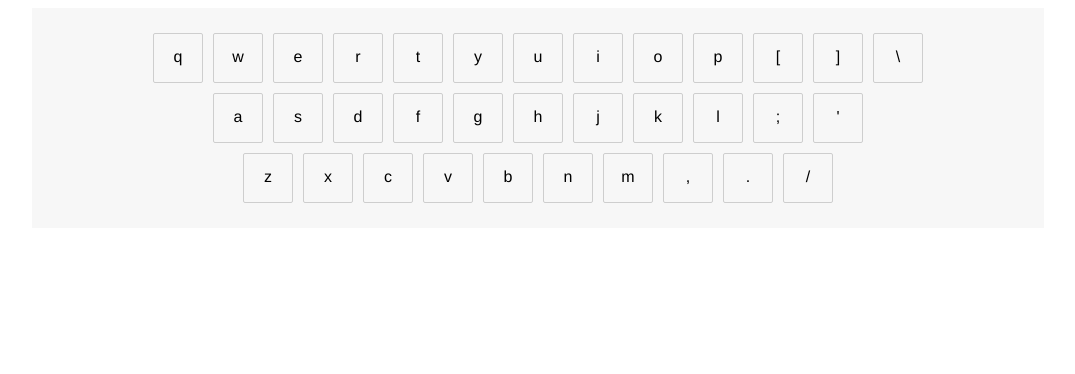
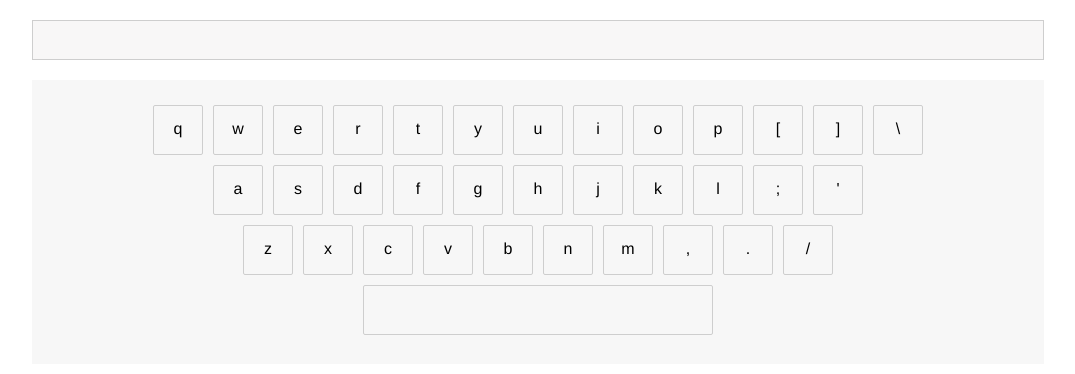
Before and after one commit to Barik85/Modul7-js-dz, a plain HTML site: page index.html in a window 1280 px wide. Shown: the whole page, without its empty margins (102-1177 px from the left). Drawn offline with Linux system fonts and the light colour scheme.

Commit message:
typing added

```diff
--- a/main.js
+++ b/main.js
@@ -22,6 +22,23 @@ const keyboard = {
         this.creatKeys(this.topRow, ROWS[0]);
         this.creatKeys(this.midlleRow, ROWS[1]);
         this.creatKeys(this.bottomRow, ROWS[2]);
+        const SPACE = document.createElement('div');
+        SPACE.classList.add('key');
+        SPACE.style.width = "350px";
+        SPACE.innerHTML = " ";
+        keyboard.appendChild(SPACE);
+        const TYPEAREA = document.createElement('pre');
+        TYPEAREA.classList.add('type-area');
+        keyboard.before(TYPEAREA);
+
+        const typing = (event) => {
+            let symbol = event.target.innerHTML;
+            if (event.target.classList.contains('key')){
+                TYPEAREA.textContent += symbol;
+
+            }
+        };
+        keyboard.addEventListener('click', typing);
     }
 }
 keyboard.creatLayout();
--- a/style.css
+++ b/style.css
@@ -8,29 +8,54 @@
     background-color: #f7f7f7;
     display: inline-block;
     margin: 5px;
-    box-sizing: border-box;
+    -webkit-box-sizing: border-box;
+            box-sizing: border-box;
     border: 1px solid #cecece;
     border-radius: 2px;
-    transition: all 200ms ease-in-out;
+    -webkit-transition: all 200ms ease-in-out;
+    transition: all 100ms ease-in-out;
     cursor: pointer;
 }
 .key:hover {
     background-color: #ffffff;
     -webkit-box-shadow: 0px 0px 7px 0px rgba(0,0,0,0.27);
-    -moz-box-shadow: 0px 0px 7px 0px rgba(0,0,0,0.27);
     box-shadow: 0px 0px 7px 0px rgba(0,0,0,0.27);
+}
+.key:active {
+    background-color: #000;
+    color: #fff;
+    -webkit-box-shadow: 0px 0px 2px 0px rgba(0,0,0,0.1);
+    box-shadow: 0px 0px 2px 0px rgba(0,0,0,0.1);
 }
 .keyboard {
     width: 80%;
     margin: 0 auto;
     background-color: #f7f7f7;
     text-align: center;
-    box-sizing: border-box;
+    -webkit-box-sizing: border-box;
+            box-sizing: border-box;
     padding: 20px;
 }
 .row {
+    display: -webkit-box;
+    display: -ms-flexbox;
     display: flex;
-    justify-content: center;
+    -webkit-box-pack: center;
+        -ms-flex-pack: center;
+            justify-content: center;
+}
+.type-area {
+    width: 80%;
+    min-height: 40px;
+    line-height: 40px;
+    margin: 20px auto;
+    background-color: #f8f7f7;
+    text-align: center;
+    -webkit-box-sizing: border-box;
+            box-sizing: border-box;
+    padding: 0 20px;
+    border: 1px solid #cecece;
+    overflow: auto;
 }
 @media (max-width: 990px) {
     .keyboard {
```
